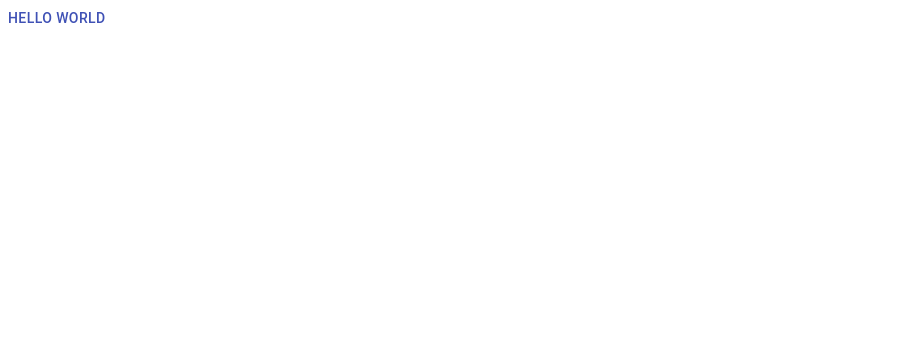
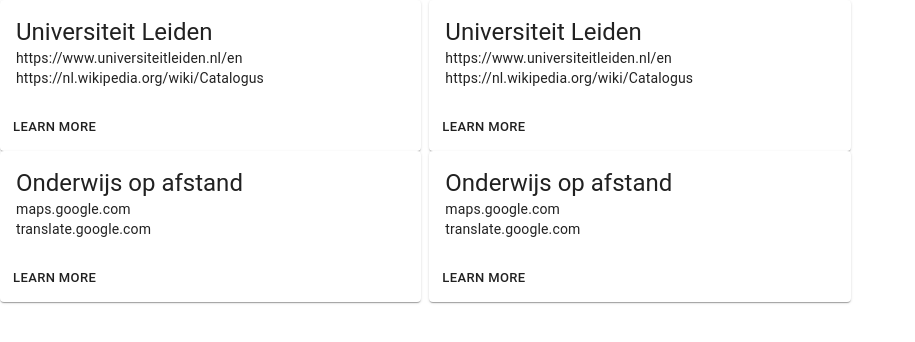
Before and after one commit to Djimovanberlo/homepage, a React (Create React App) app: page / in a window 1280 px wide. Shown: the top 342 px of the page, without its empty margins (0-915 px from the left). Built offline with nearby package versions, Linux system fonts and the light colour scheme.

Commit message:
basic setup cards and files

```diff
--- a/src/App.css
+++ b/src/App.css
@@ -1,4 +1,4 @@
-.App {
+/* .App {
   text-align: center;
 }
 
@@ -35,4 +35,4 @@
   to {
     transform: rotate(360deg);
   }
-}
+} */
--- a/src/App.js
+++ b/src/App.js
@@ -1,17 +1,66 @@
 import React from "react";
-import { Button } from "@material-ui/core";
-import "./App.css";
+import Button from "@material-ui/core/Button";
+import Grid from "@material-ui/core/Grid";
+import { makeStyles } from "@material-ui/core/styles";
+import Paper from "@material-ui/core/Paper";
+
+import { cardData } from "../src/data/cardData";
+import CardComponent from "./components/CardComponent";
+
+// 1. kolommen, cards
+// 2. remove (kruisj) && add (form met enter)
+// 3. mouseover: show form
+// 4. mad styling
+
+// Card: header(string), Links(array[strings+url])
+
+const useStyles = makeStyles((theme) => ({
+  root: {
+    flexGrow: 1,
+  },
+  paper: {
+    padding: theme.spacing(2),
+    textAlign: "center",
+    color: theme.palette.text.secondary,
+  },
+}));
 
 function App() {
+  console.log(cardData);
+
+  const classes = useStyles();
+
   return (
-    <Button
-      onClick={() => {
-        console.log("HI");
-      }}
-      color="primary"
-    >
-      Hello World
-    </Button>
+    <div className={classes.root}>
+      <Grid container spacing={3}>
+        <Grid item md={4} color="red" height="140" width="100">
+          <Grid container spacing={2}>
+            {cardData.map((card) => {
+              return (
+                <CardComponent
+                  key={card.id}
+                  title={card.title}
+                  links={card.links}
+                />
+              );
+            })}
+          </Grid>
+        </Grid>
+        <Grid item md={4} color="red" height="140" width="100">
+          <Grid container spacing={2}>
+            {cardData.map((card) => {
+              return (
+                <CardComponent
+                  key={card.id}
+                  title={card.title}
+                  links={card.links}
+                />
+              );
+            })}
+          </Grid>
+        </Grid>
+      </Grid>
+    </div>
   );
 }
 
--- /dev/null
+++ b/src/components/CardComponent.js
@@ -0,0 +1,38 @@
+import React from "react";
+import { makeStyles } from "@material-ui/core/styles";
+import Card from "@material-ui/core/Card";
+import CardActions from "@material-ui/core/CardActions";
+import CardContent from "@material-ui/core/CardContent";
+import Button from "@material-ui/core/Button";
+import Typography from "@material-ui/core/Typography";
+
+import { cardStyles } from "../styles";
+
+const CardComponent = (props) => {
+  const useStyles = makeStyles(cardStyles);
+  const classes = useStyles();
+  const { title, links } = props;
+
+  return (
+    <Card className={classes.root}>
+      <CardContent>
+        <Typography variant="h5" component="h2">
+          {title}
+        </Typography>
+
+        {links.map((singleLink) => {
+          return (
+            <Typography variant="body2" component="p" key={singleLink.id}>
+              {singleLink.link}
+            </Typography>
+          );
+        })}
+      </CardContent>
+      <CardActions>
+        <Button size="small">Learn More</Button>
+      </CardActions>
+    </Card>
+  );
+};
+
+export default CardComponent;
--- /dev/null
+++ b/src/data/cardData.js
@@ -0,0 +1,10 @@
+import { uniLeidenArray, onderwAfstandArray } from "./linkData";
+
+export const cardData = [
+  {
+    id: 1,
+    title: "Universiteit Leiden",
+    links: uniLeidenArray,
+  },
+  { id: 2, title: "Onderwijs op afstand", links: onderwAfstandArray },
+];
--- /dev/null
+++ b/src/data/linkData.js
@@ -0,0 +1,13 @@
+export const uniLeidenArray = [
+  {
+    id: 1,
+    name: "Universiteit Leiden",
+    link: "https://www.universiteitleiden.nl/en",
+  },
+  { id: 2, name: "Catalogus", link: "https://nl.wikipedia.org/wiki/Catalogus" },
+];
+
+export const onderwAfstandArray = [
+  { id: 1, name: "Blackboard", link: "maps.google.com" },
+  { id: 2, name: "Brightspace", link: "translate.google.com" },
+];
--- a/src/index.css
+++ b/src/index.css
@@ -1,13 +1,13 @@
-body {
-  margin: 0;
-  font-family: -apple-system, BlinkMacSystemFont, 'Segoe UI', 'Roboto', 'Oxygen',
-    'Ubuntu', 'Cantarell', 'Fira Sans', 'Droid Sans', 'Helvetica Neue',
+/* body {
+  margin: 2;
+  font-family: -apple-system, BlinkMacSystemFont, "Segoe UI", "Roboto", "Oxygen",
+    "Ubuntu", "Cantarell", "Fira Sans", "Droid Sans", "Helvetica Neue",
     sans-serif;
   -webkit-font-smoothing: antialiased;
   -moz-osx-font-smoothing: grayscale;
 }
 
 code {
-  font-family: source-code-pro, Menlo, Monaco, Consolas, 'Courier New',
+  font-family: source-code-pro, Menlo, Monaco, Consolas, "Courier New",
     monospace;
-}
+} */
--- /dev/null
+++ b/src/styles.js
@@ -0,0 +1,21 @@
+export const cardStyles = {
+  root: {
+    minWidth: 275,
+    flexGrow: 1,
+  },
+  paper: {
+    height: 200,
+    width: 200,
+  },
+  bullet: {
+    display: "inline-block",
+    margin: "0 2px",
+    transform: "scale(0.8)",
+  },
+  title: {
+    fontSize: 14,
+  },
+  pos: {
+    marginBottom: 12,
+  },
+};
```
